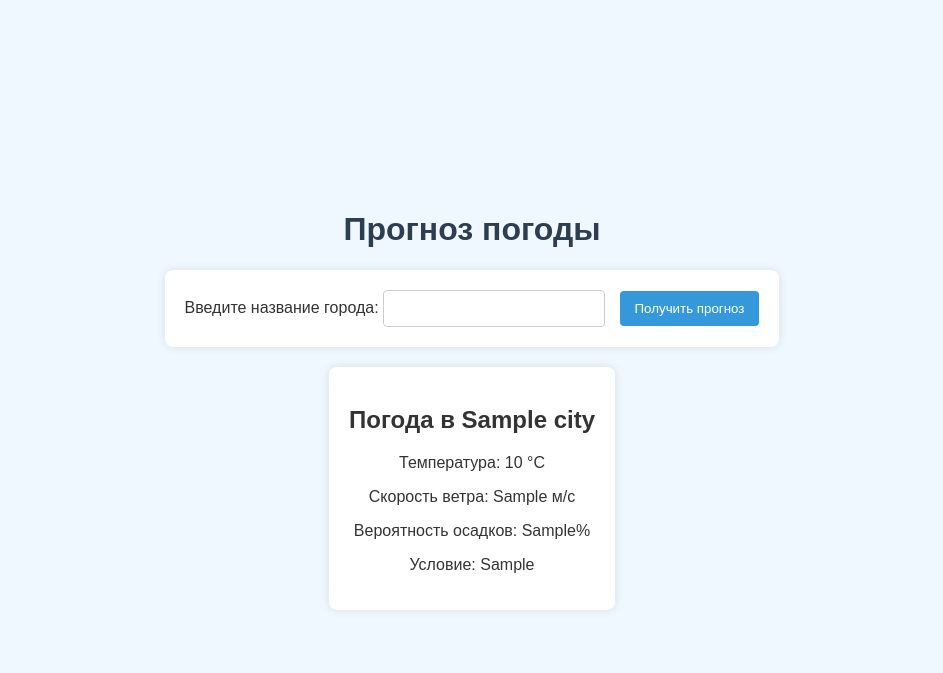
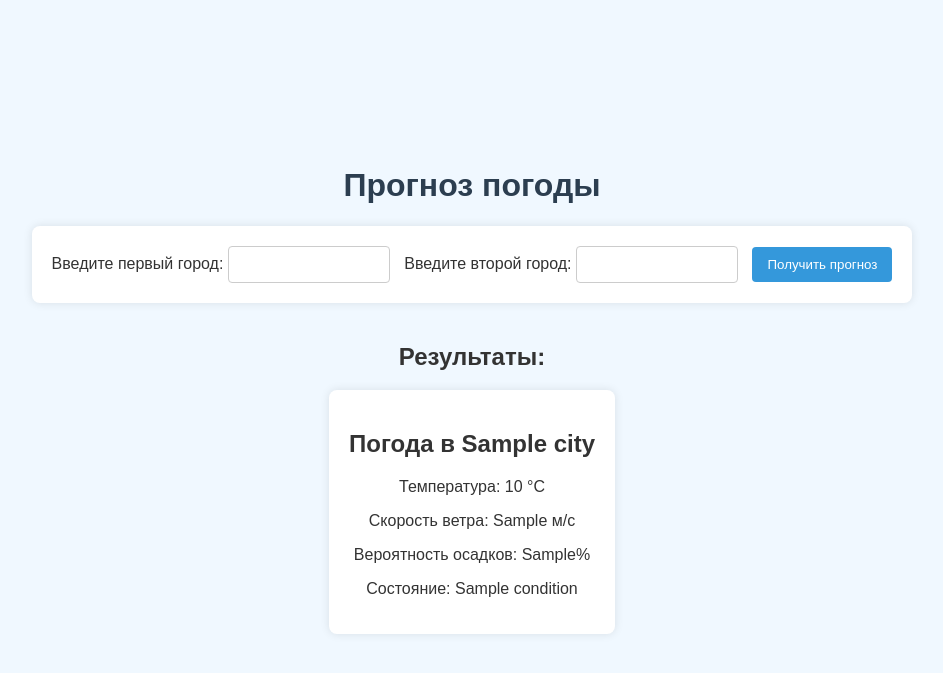
Before and after one commit to normaldaki278/PR12, a Flask app: template templates/index.html in a window 1280 px wide. Shown: the top 673 px of the page, without its empty margins (168-1111 px from the left). Run offline with Flask 3, Linux system fonts and the light colour scheme; the template is opened without the code that fills it: most values are stand-ins (such as "Sample title", 1, 10 or a date in 2020).

Commit message:
Update index.html

```diff
--- a/templates/index.html
+++ b/templates/index.html
@@ -31,7 +31,7 @@
             padding: 10px;
             border: 1px solid #ccc;
             border-radius: 4px;
-            width: 200px;
+            width: 140px;
             margin-right: 10px;
         }
         button {
@@ -51,6 +51,7 @@
             border-radius: 8px;
             box-shadow: 0 0 10px rgba(0, 0, 0, 0.1);
             text-align: center;
+            margin-bottom: 20px;
         }
         .error-message {
             color: red;
@@ -61,19 +62,24 @@
 <body>
     <h1>Прогноз погоды</h1>
     <form method="post">
-        <label for="city">Введите название города:</label>
-        <input type="text" id="city" name="city" required>
+        <label for="city1">Введите первый город:</label>
+        <input type="text" id="city1" name="city1" required>
+        <label for="city2">Введите второй город:</label>
+        <input type="text" id="city2" name="city2" required>
         <button type="submit">Получить прогноз</button>
     </form>
 
     {% if weather_info %}
-        <div class="weather-info">
-            <h2>Погода в {{ weather_info.city }}</h2>
-            <p>Температура: {{ weather_info.temperature }} °C</p>
-            <p>Скорость ветра: {{ weather_info.wind_speed }} м/с</p>
-            <p>Вероятность осадков: {{ weather_info.precipitation_probability }}%</p>
-            <p>Условие: {{ weather_condition }}</p>
-        </div>
+        <h2>Результаты:</h2>
+        {% for weather in weather_info %}
+            <div class="weather-info">
+                <h2>Погода в {{ weather.city }}</h2>
+                <p>Температура: {{ weather.temperature }} °C</p>
+                <p>Скорость ветра: {{ weather.wind_speed }} м/с</p>
+                <p>Вероятность осадков: {{ weather.precipitation_probability }}%</p>
+                <p>Состояние: {{ weather.condition }}</p>
+            </div>
+        {% endfor %}
     {% elif error_message %}
         <p class="error-message">{{ error_message }}</p>
     {% endif %}
```
